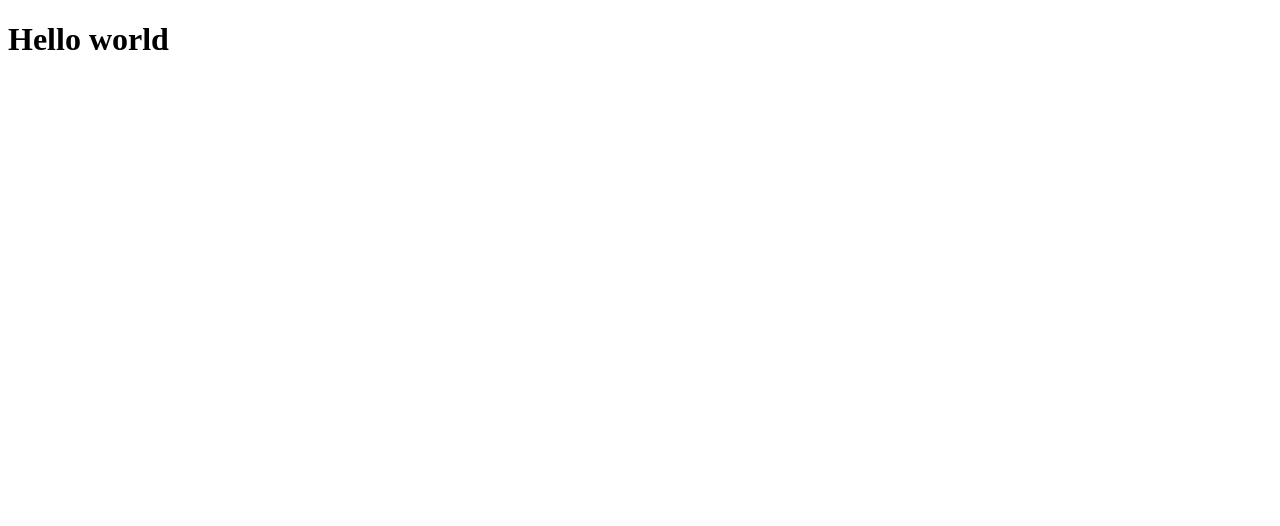
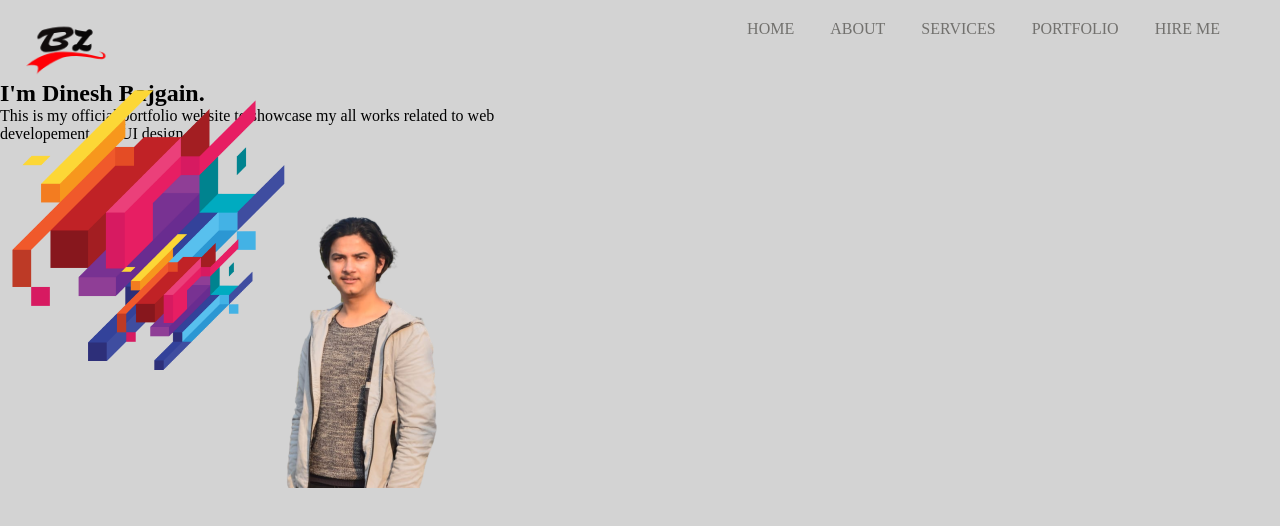
Before and after one commit to dinesh-bazgain/dinesh-bazgain.github.io, a plain HTML site: page index.html in a window 1280 px wide. Drawn offline with Linux system fonts and the light colour scheme.

Commit message:
modify style

```diff
--- a/index.html
+++ b/index.html
@@ -4,9 +4,31 @@
     <meta charset="UTF-8">
     <meta http-equiv="X-UA-Compatible" content="IE=edge">
     <meta name="viewport" content="width=device-width, initial-scale=1.0">
-    <title>Document</title>
+    <title>Dinesh_Bajgain</title>
+    <link rel="stylesheet" href="style.css">
 </head>
 <body>
-    <h1>Hello world</h1>
+    <div class="nav">
+        <img src="images/logo.png">
+        <ul>
+            <li><a href="#">HOME</a></li>
+            <li><a href="#">ABOUT</a></li>
+            <li><a href="#">SERVICES</a></li>
+            <li><a href="#">PORTFOLIO</a></li>
+            <li><a href="#">HIRE ME</a></li>
+        </ul>
+    </div>
+    <div class="content">
+        <div class="top">
+            <img src="images/back.png" class="back">
+            <img src="images/main.png" class="main">
+        </div>
+        <div class="bottom">
+            <h2>I'm Dinesh Bajgain.</h2>
+            <p>This is my official portfolio website to showcase my all
+                works related to web <br>developement and UI design.
+            </p>
+        </div>
+    </div>
 </body>
 </html>
--- a/style.css
+++ b/style.css
@@ -0,0 +1,43 @@
+*{
+    margin: 0;
+    padding: 0;
+    box-sizing: border-box;
+}
+body{
+    height: 100vh;
+    width: 100%;
+    background-color: lightgray;
+}
+.nav{
+    width: 100%;
+    display: flex;
+}
+.nav img{
+    height: 60px;
+    margin: 20px 0 0 20px;
+}
+.nav ul{
+    margin: 20px 60px 0 auto;
+}
+.nav ul li{
+    display: inline-block;
+    padding-left: 2rem;
+    font-weight: 500;
+    cursor: pointer;
+}
+a{
+    text-decoration: none;
+    color: rgb(114, 113, 110);
+}
+.content{
+    position: relative;
+}
+.back{
+    height: 300px;
+}
+.top{
+    position: absolute;
+}
+.top img{
+    position: absolute;
+}
```
Also changed, not shown: images/back.png (added), images/logo.png (added), images/main.png (added).
